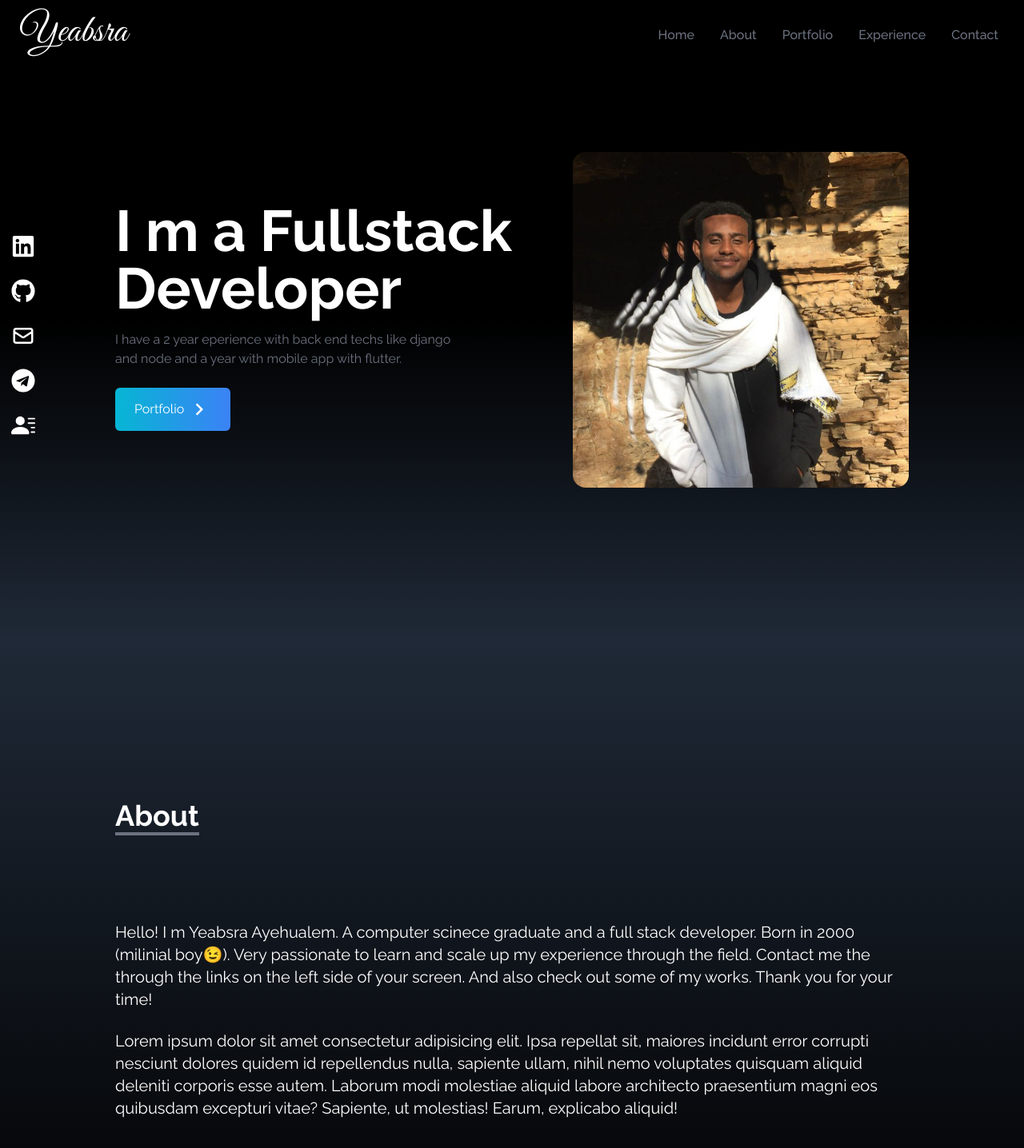
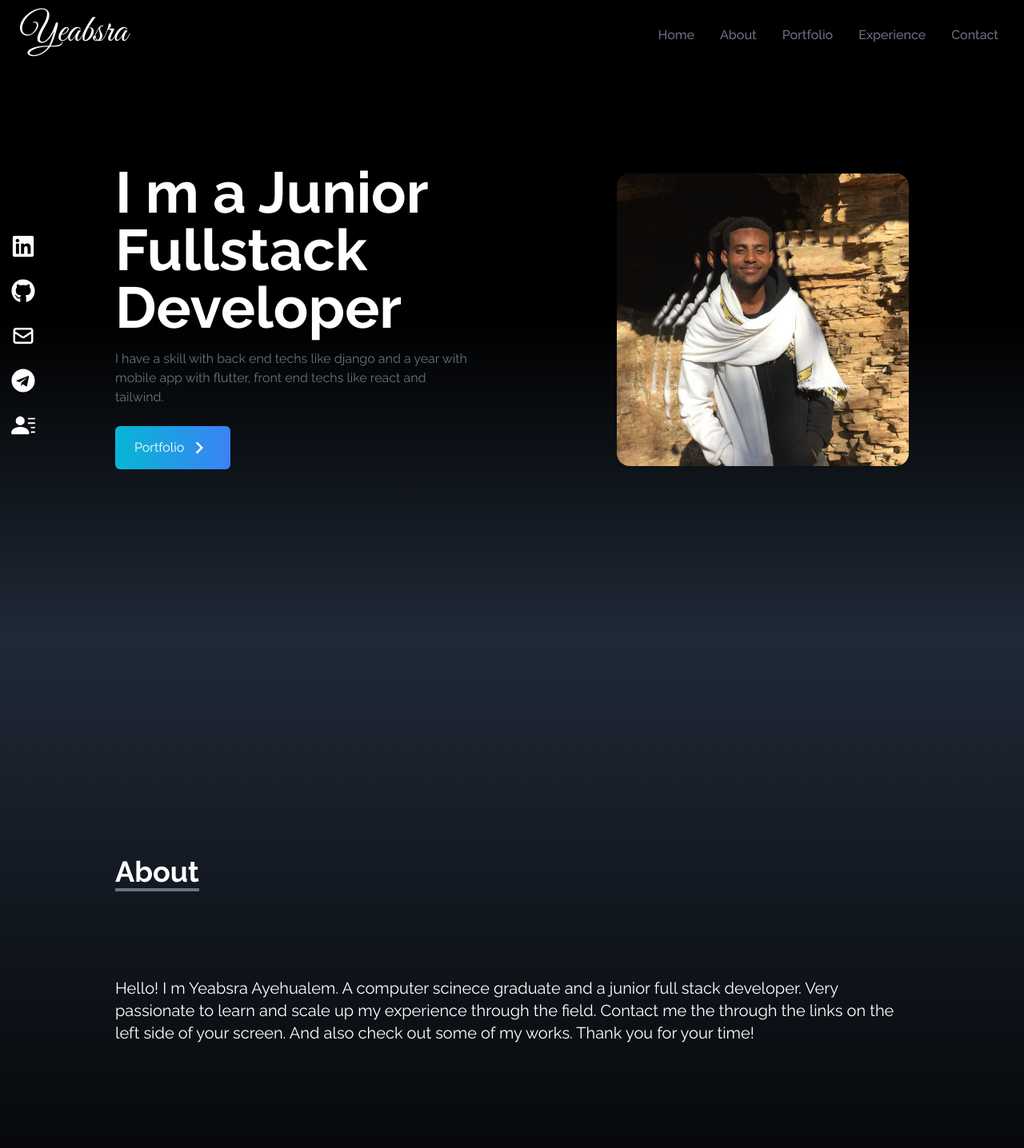
Before and after one commit to Aminadab23/portfolio, a React (Create React App) app: page / in a window 1280 px wide. Shown: the top 1436 px of the page at 80% size. Built offline with nearby package versions, Linux system fonts and the light colour scheme.

Commit message:
updated some

```diff
--- a/src/components/About.jsx
+++ b/src/components/About.jsx
@@ -14,18 +14,11 @@ const About = () => {
           </p>
         </div>
         <p className="text-xl mt-20">
-         Hello! I m Yeabsra Ayehualem. A computer scinece graduate and a full stack developer. Born in 2000 (milinial boy😉). Very passionate to learn and scale up my experience through the field. Contact me the through the links on the left side of your screen. And also check out some of my works. Thank you for your time!
+         Hello! I m Yeabsra Ayehualem. A computer scinece graduate and a junior full stack developer. Very passionate to learn and scale up my experience through the field. Contact me the through the links on the left side of your screen. And also check out some of my works. Thank you for your time!
         </p>
 
         <br />
-        <p className="text-xl">
-          Lorem ipsum dolor sit amet consectetur adipisicing elit. Ipsa repellat
-          sit, maiores incidunt error corrupti nesciunt dolores quidem id
-          repellendus nulla, sapiente ullam, nihil nemo voluptates quisquam
-          aliquid deleniti corporis esse autem. Laborum modi molestiae aliquid
-          labore architecto praesentium magni eos quibusdam excepturi vitae?
-          Sapiente, ut molestias! Earum, explicabo aliquid!
-        </p>
+
       </div>
     </div>
   );
--- a/src/components/Home.jsx
+++ b/src/components/Home.jsx
@@ -10,10 +10,10 @@ const Home = () => {
     >
       <div className="max-w-screen-lg mx-auto flex flex-col items-center justify-center h-full px-4 md:flex-row">
         <div className="flex flex-col justify-center h-full">
-          <h2 className="text-4xl  text-white sm:text-7xl font-bold">I m a Fullstack Developer</h2>
+          <h2 className="text-4xl  text-white sm:text-7xl font-bold">I m a Junior Fullstack Developer</h2>
           <p className="text-gray-500 py-4 max-w-md">
-            I have a 2 year eperience with back end techs like django and node
-            and a year with mobile app with flutter.
+            I have a skill with back end techs like django
+            and a year with mobile app with flutter, front end techs like react and tailwind.
           </p>
 
           <div>
```
